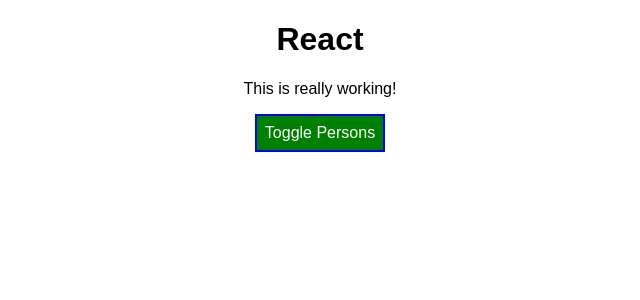
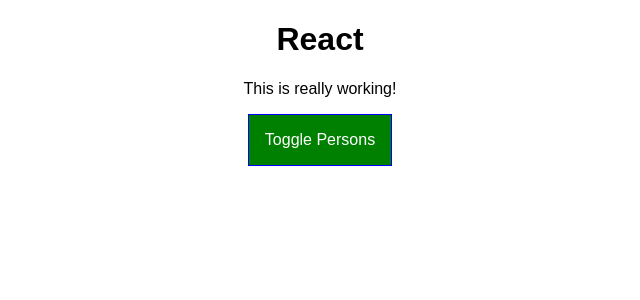
Before and after one commit to felixhaeberle/react-course, a React app in the folder react-complete-guide/: page / in a window 1280 px wide. Shown: the top 300 px of the page, without its empty margins (320-960 px from the left). Built offline with nearby package versions, Linux system fonts and the light colour scheme.

Commit message:
Add styles with JS classes

```diff
--- a/react-complete-guide/src/App.css
+++ b/react-complete-guide/src/App.css
@@ -9,3 +9,26 @@
 .bold {
   font-weight: bold;
 }
+
+.App button {
+  border: 1px solid blue;
+  padding: 16px;
+  background-color: green;
+  font: inherit;
+  color: white;
+  cursor: pointer;
+}
+
+.App button:hover {
+  background-color: lightgreen;
+  color: black;
+}
+
+.App button.Red {
+  background-color: red;
+}
+
+.App button.Red:hover {
+  background-color: salmon;
+  color: black;
+}
--- a/react-complete-guide/src/App.js
+++ b/react-complete-guide/src/App.js
@@ -39,16 +39,9 @@ class App extends Component {
   }
 
   render() {
-    const style = {
-      backgroundColor: 'green',
-      font: 'inherit',
-      color: 'white',
-      border: '2px solid blue',
-      padding: '8px',
-      cursor: 'pointer'
-    };
 
     let persons = null;
+    let btnClass = "";
 
     if (this.state.showPersons) {
       persons = (
@@ -64,7 +57,8 @@ class App extends Component {
         </div>
       );
 
-      style.backgroundColor = 'red';
+      btnClass = classes.Red;
+
     }
 
     let assignedClasses = [];
@@ -79,9 +73,7 @@ class App extends Component {
       <div className={classes.App}>
         <h1>React</h1>
         <p className={assignedClasses.join(' ')}>This is really working!</p>
-        <button
-          style={style}
-          onClick={this.togglePersonsHandler}>
+        <button className={btnClass} onClick={this.togglePersonsHandler}>
           Toggle Persons
         </button>
         {persons}
```
